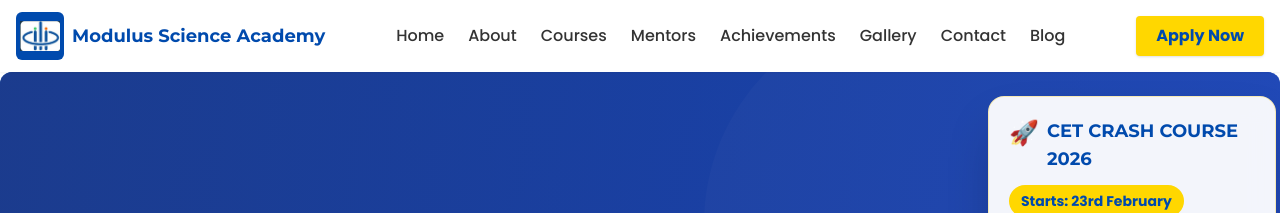
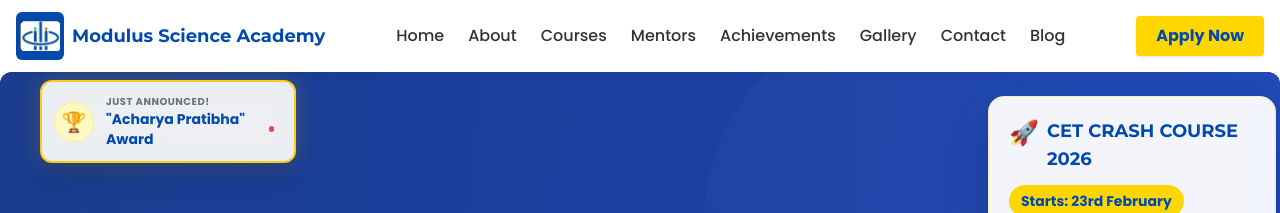
Before and after one commit to RohitHuge/ModulusScienceAcademy, a React (Vite) app: page / in a window 1280 px wide. Shown: the top 213 px of the page. Built offline with nearby package versions, Linux system fonts and the light colour scheme.

Commit message:
feat: Add AwardPopup component and dynamic Hero section with rotating content for course details and student achievements.

```diff
--- /dev/null
+++ b/src/pages/AwardPopup.jsx
@@ -0,0 +1,42 @@
+import { motion } from 'framer-motion';
+import { useNavigate } from 'react-router-dom';
+
+export default function AwardPopup() {
+    const navigate = useNavigate();
+
+    return (
+        <div className="fixed top-13 right-12 z-50 md:top-6 md:left-6 lg:top-20 lg:left-10 lg:w-64">
+            <motion.div
+                initial={{ opacity: 0, x: -20, scale: 0.8 }}
+                animate={{ opacity: 1, x: 0, scale: 1 }}
+                transition={{ duration: 0.5, delay: 1 }}
+                whileHover={{ scale: 1.05 }}
+                onClick={() => navigate('/blog/acharya-pratibha-award-2026')}
+                className="cursor-pointer group relative"
+            >
+                {/* Glow Effect */}
+                <div className="absolute inset-0 bg-yellow-400 rounded-xl blur-md opacity-20 group-hover:opacity-40 transition-opacity"></div>
+
+                <div className="relative bg-white/90 backdrop-blur-sm border-2 border-yellow-400 rounded-xl p-2 md:p-3 shadow-xl flex items-center gap-3 md:pr-5">
+                    {/* Icon/Image */}
+                    <div className="w-10 h-10 rounded-full bg-yellow-100 flex items-center justify-center shrink-0 border border-yellow-200">
+                        <span className="text-xl">🏆</span>
+                    </div>
+
+                    {/* Text Content */}
+                    <div className="hidden md:flex flex-col lg:">
+                        <span className="text-[10px] font-bold text-gray-500 uppercase tracking-wider">
+                            Just Announced!
+                        </span>
+                        <div className="flex items-center gap-1.5">
+                            <span className="text-xs sm:text-sm font-bold text-primary leading-tight">
+                                "Acharya Pratibha" Award
+                            </span>
+                            <span className="w-1.5 h-1.5 rounded-full bg-red-500 animate-pulse"></span>
+                        </div>
+                    </div>
+                </div>
+            </motion.div>
+        </div>
+    );
+}
--- a/src/pages/hero.jsx
+++ b/src/pages/hero.jsx
@@ -5,6 +5,7 @@ import { motion, AnimatePresence } from 'framer-motion';
 import { useState, useEffect, useRef } from 'react';
 import { STUDENT_ACHIEVEMENTS } from './achievements';
 import CETCrashCoursePopup from './CETCrashCoursePopup';
+import AwardPopup from './AwardPopup';
 
 export default function Hero({ onApplyClick }) {
   const navigate = useNavigate();
@@ -99,6 +100,8 @@ export default function Hero({ onApplyClick }) {
     <div className="bg-gradient-to-br from-primary to-blue-700 rounded-xl shadow-lg p-8 text-white relative overflow-hidden flex-1">
       {/* CET Crash Course Popup - Always Visible as overlay */}
       <CETCrashCoursePopup />
+      {/* Award Popup - Small hint on top left */}
+      <AwardPopup />
 
       {/* Background Elements */}
       <div className="absolute top-0 right-0 w-1/2 h-1/2 bg-white/10 rounded-full -translate-y-16 translate-x-16"></div>
```
